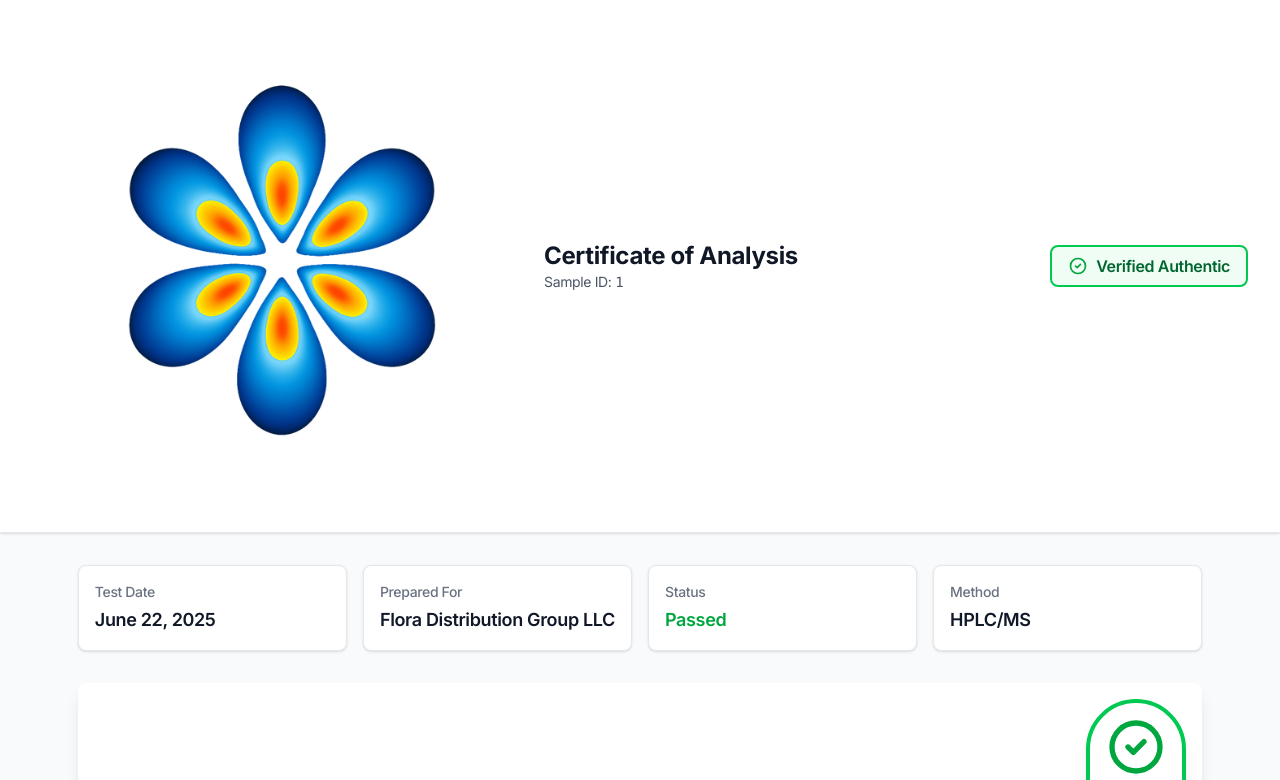
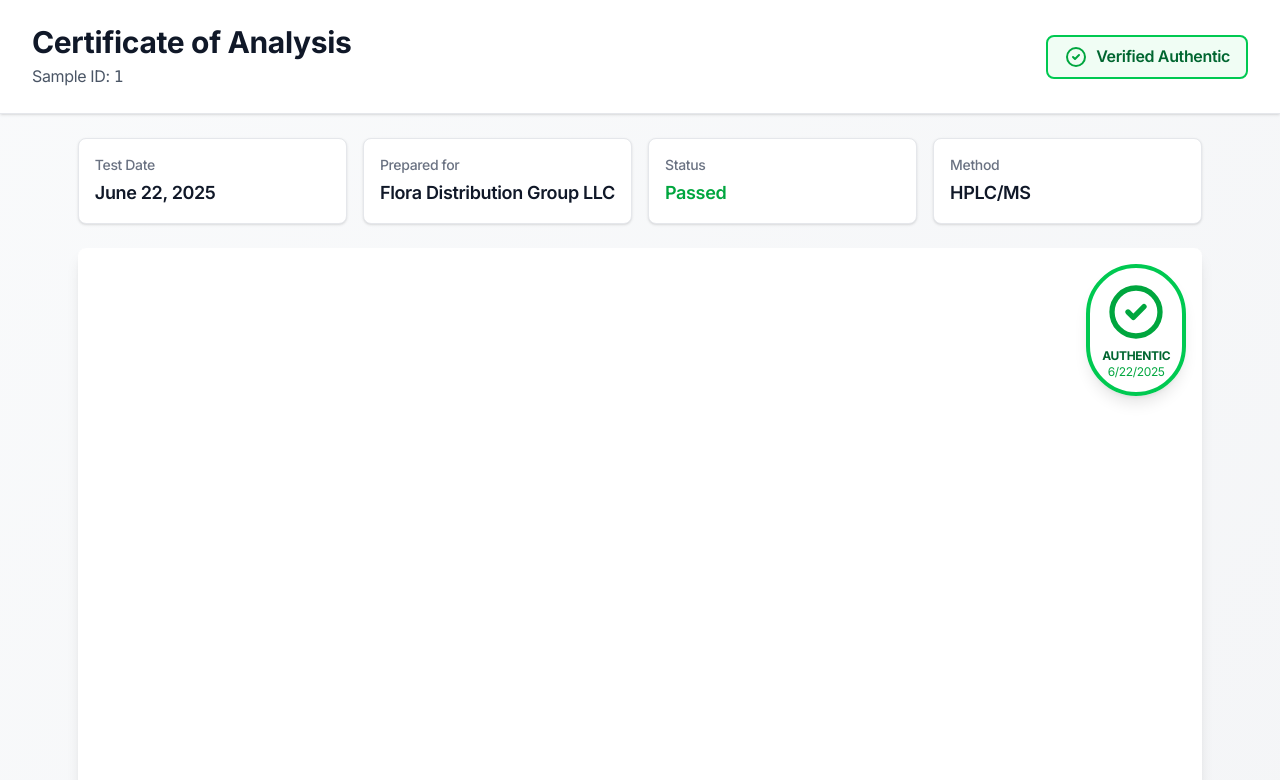
Before and after one commit to floradistro/LAB, a Next.js app: page /coa/1 in a window 1280 px wide. Shown: the top 780 px of the page. Built offline with nearby package versions, Linux system fonts and the light colour scheme.

Commit message:
Update COA viewer to show 'Prepared for Flora Distribution Group LLC'

```diff
--- a/src/app/coa/[filename]/page.tsx
+++ b/src/app/coa/[filename]/page.tsx
@@ -19,7 +19,7 @@
   }, [])
 
   if (!filename) return (
-    <div className="min-h-screen bg-gray-50 flex items-center justify-center p-4">
+    <div className="min-h-screen bg-gradient-to-br from-gray-50 to-gray-100 flex items-center justify-center p-4">
       <div className="text-center">
         <div className="animate-spin rounded-full h-12 w-12 border-b-2 border-gray-900 mx-auto mb-4"></div>
         <p className="text-gray-600">Loading Certificate of Analysis...</p>
@@ -28,30 +28,22 @@
   )
 
   return (
-    <div className="min-h-screen bg-gray-50">
+    <div className="min-h-screen bg-gradient-to-br from-gray-50 to-gray-100">
       {/* Header */}
       <div className="bg-white shadow-sm border-b border-gray-200">
-        <div className="max-w-7xl mx-auto px-4 sm:px-6 lg:px-8 py-4">
+        <div className="max-w-7xl mx-auto px-4 sm:px-6 lg:px-8 py-6">
           <div className="flex flex-col sm:flex-row sm:items-center sm:justify-between gap-4">
-            <div className="flex items-center gap-3">
-              {/* Logo */}
-              <img
-                src="/quantixlogo.png"
-                alt="Quantix Analytics"
-                className="h-10 w-auto"
-              />
             <div>
-                <h1 className="text-xl sm:text-2xl font-bold text-gray-900">
+              <h1 className="text-2xl sm:text-3xl font-bold text-gray-900">
                 Certificate of Analysis
               </h1>
-                <p className="text-sm text-gray-600">
+              <p className="text-sm sm:text-base text-gray-600 mt-1">
                 Sample ID: <span className="font-mono font-medium">{filename}</span>
               </p>
             </div>
-            </div>
             {/* Authentic Badge */}
             <div className="flex items-center gap-2 bg-green-50 border-2 border-green-500 rounded-lg px-4 py-2">
-              <svg className="w-5 h-5 text-green-600" fill="none" stroke="currentColor" viewBox="0 0 24 24">
+              <svg className="w-6 h-6 text-green-600" fill="none" stroke="currentColor" viewBox="0 0 24 24">
                 <path strokeLinecap="round" strokeLinejoin="round" strokeWidth={2} d="M9 12l2 2 4-4m6 2a9 9 0 11-18 0 9 9 0 0118 0z" />
               </svg>
               <span className="font-semibold text-green-800">Verified Authentic</span>
@@ -60,10 +52,9 @@
         </div>
       </div>
 
-      {/* Main Content */}
-      <div className="max-w-7xl mx-auto px-4 sm:px-6 lg:px-8 py-8">
-        {/* COA Info Cards */}
-        <div className="grid grid-cols-1 sm:grid-cols-2 lg:grid-cols-4 gap-4 mb-8">
+      {/* COA Info Cards - Mobile Optimized */}
+      <div className="max-w-7xl mx-auto px-4 sm:px-6 lg:px-8 py-6">
+        <div className="grid grid-cols-1 sm:grid-cols-2 lg:grid-cols-4 gap-4 mb-6">
           <div className="bg-white rounded-lg shadow-sm p-4 border border-gray-200">
             <h3 className="text-sm font-medium text-gray-500 mb-1">Test Date</h3>
             <p className="text-lg font-semibold text-gray-900">
@@ -71,7 +62,7 @@
             </p>
           </div>
           <div className="bg-white rounded-lg shadow-sm p-4 border border-gray-200">
-            <h3 className="text-sm font-medium text-gray-500 mb-1">Prepared For</h3>
+            <h3 className="text-sm font-medium text-gray-500 mb-1">Prepared for</h3>
             <p className="text-lg font-semibold text-gray-900">Flora Distribution Group LLC</p>
           </div>
           <div className="bg-white rounded-lg shadow-sm p-4 border border-gray-200">
@@ -114,7 +105,7 @@
           )}
 
           {/* PDF Iframe */}
-          <div className="relative">
+          <div className="relative bg-gray-100">
             {loading && (
               <div className="absolute inset-0 flex items-center justify-center bg-white z-20">
                 <div className="text-center">
@@ -125,15 +116,16 @@
             )}
             <iframe
               src={`/api/coa/${filename}`}
-              className={`w-full ${isMobile ? 'h-[600px]' : 'h-[800px] lg:h-[1000px]'} border-0 bg-white`}
+              className={`w-full ${isMobile ? 'h-[600px]' : 'h-[800px] lg:h-[1000px]'} border-0`}
               onLoad={() => setLoading(false)}
               title={`COA for ${filename}`}
             />
           </div>
         </div>
 
-        {/* Footer Actions */}
-        <div className="mt-8 flex flex-col sm:flex-row sm:items-center sm:justify-between gap-4">
+        {/* Footer Info */}
+        <div className="mt-8 bg-gray-50 rounded-lg p-6 border border-gray-200">
+          <div className="flex flex-col sm:flex-row sm:items-center sm:justify-between gap-4">
             <div>
               <h3 className="font-semibold text-gray-900 mb-1">Document Verification</h3>
               <p className="text-sm text-gray-600">
@@ -152,6 +144,7 @@
           </div>
         </div>
       </div>
+    </div>
   )
 }
 
```
Lines whose indentation alone changed are shown as unchanged.
